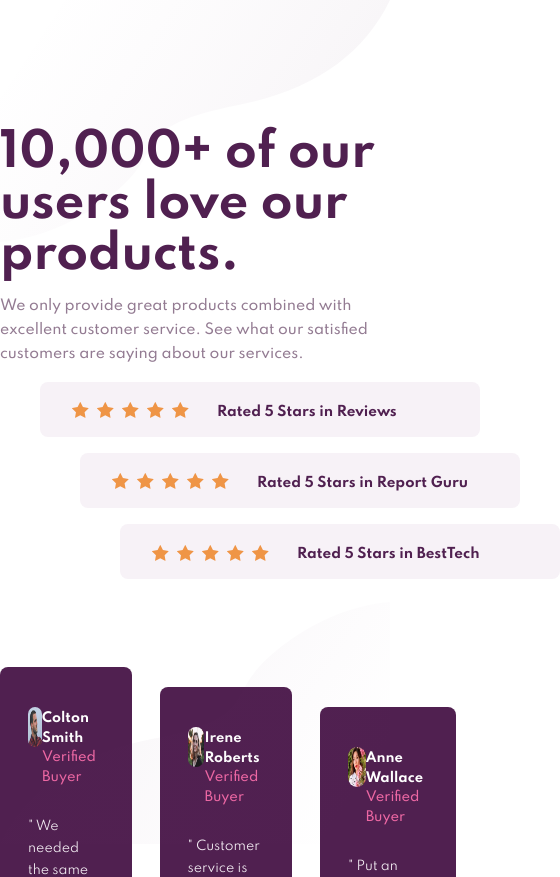
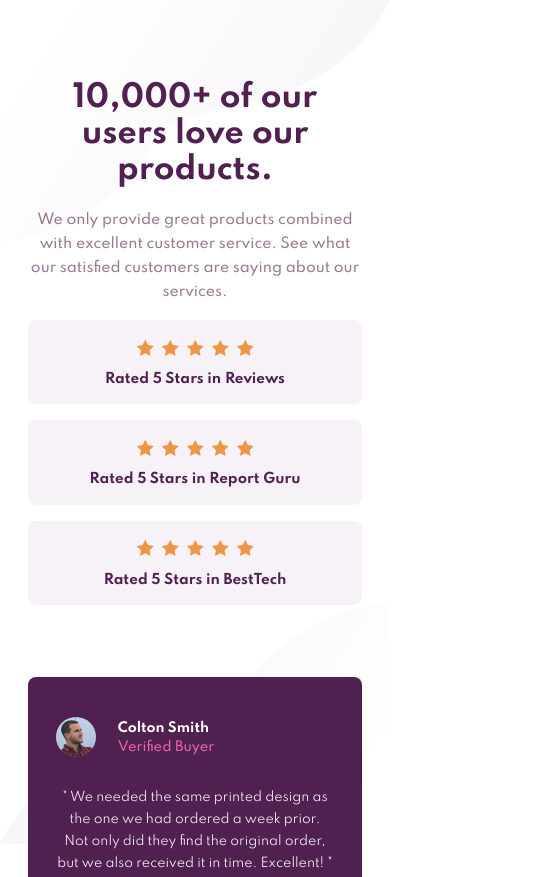
Before and after one commit to AlMon/social-proof-section, a Next.js app: page / in a window 390 px wide. Shown: the top 877 px of the page, 560 px wide, since content can reach past the window. Built offline with nearby package versions, Linux system fonts and the light colour scheme.

Commit message:
Finish mobile design

```diff
--- a/components/Review.js
+++ b/components/Review.js
@@ -13,7 +13,7 @@ function Review(props) {
             />
           ))}
       </span>
-      <span className='text-[#502050] text-[13.5px] mt-[5px] ml-6'>
+      <span className='text-[#502050] text-[13.5px] lg:mt-[5px] mt-[10px] lg:ml-6 block'>
         Rated {props.stars} Stars in {props.publication}
       </span>
     </div>
--- a/components/Testimonial.js
+++ b/components/Testimonial.js
@@ -7,7 +7,7 @@ function Testimonial(props) {
           alt={props.name}
           className='rounded-full h-10 col-span-2'
         />
-        <h3 className='col-span-7 text-[13px] font-bold pt-[2px]'>
+        <h3 className='col-span-7 text-[13px] font-bold pt-[2px] text-left'>
           {props.name} <br />{' '}
           <span className='font-medium text-[#ee68a4]'>Verified Buyer</span>
         </h3>
--- a/pages/index.js
+++ b/pages/index.js
@@ -10,7 +10,6 @@ export default function Home() {
         <link rel='icon' href='/favicon.png' />
       </Head>
 
-      <main className='min-h-screen'>
       <img
         src='/bg-pattern-top-desktop.svg'
         alt='Background pattern top dekstop'
@@ -21,42 +20,44 @@ export default function Home() {
         alt='Background pattern bottom dekstop'
         className='absolute right-0 bottom-0 z-0'
       />
-        <div className='z-10 lg:px-40'>
-          <div className='grid grid-cols-1 lg:grid-cols-2 pt-32'>
+
+      <main className='min-h-screen w-full text-center lg:text-left'>
+        <div className='z-10 lg:px-40 lg:mt-32 mt-20'>
+          <div className='grid grid-cols-1 lg:grid-cols-2 px-7 lg:px-0'>
             <div className='max-w-md'>
-              <h1 className='text-[#502050] text-[46px] leading-[3.2rem] font-bold'>
+              <h1 className='text-[#502050] lg:text-[46px] lg:leading-[3.2rem] text-3xl font-bold'>
                 10,000+ of our users love our products.
               </h1>
-              <p className='text-[#937b92] text-sm mt-3 font-medium leading-6'>
+              <p className='text-[#937b92] text-sm lg:mt-3 mt-5 font-medium leading-6'>
                 We only provide great products combined with excellent customer
                 service. See what our satisfied customers are saying about our
                 services.
               </p>
             </div>
 
-            <div className='px-10'>
+            <div className='lg:px-10'>
               <Review stars={5} publication='Reviews' className='review' />
               <Review
                 stars={5}
                 publication='Report Guru'
-                className='review ml-10'
+                className='review lg:ml-10'
               />
               <Review
                 stars={5}
                 publication='BestTech'
-                className='review ml-20'
+                className='review lg:ml-20'
               />
             </div>
           </div>
 
-          <div className='flex my-14'>
+          <div className='lg:flex my-14'>
             <Testimonial
               avatar='/image-colton.jpg'
               name='Colton Smith'
               quote='We needed the same printed design as the
           one we had ordered a week prior. Not only did they find the original
           order, but we also received it in time. Excellent!'
-              className='testimonial pr-10'
+              className='testimonial lg:pr-10'
             />
             <Testimonial
               avatar='/image-irene.jpg'
@@ -64,7 +65,7 @@ export default function Home() {
               quote='Customer service is always excellent and
                 very quick turn around. Completely delighted with the simplicity of
                 the purchase and the speed of delivery.'
-              className='testimonial mt-9  mx-7'
+              className='testimonial lg:mt-9 lg:mx-7'
             />
             <Testimonial
               avatar='/image-anne.jpg'
@@ -72,7 +73,7 @@ export default function Home() {
               quote='Put an order with this company and can
                 only praise them for the very high standard. Will definitely use them
                 again and recommend them to everyone!'
-              className='testimonial mt-14'
+              className='testimonial lg:mt-14'
             />
           </div>
         </div>
--- a/styles/globals.css
+++ b/styles/globals.css
@@ -6,10 +6,10 @@
 
 @layer components {
   .review {
-    @apply flex items-center my-4 py-[15px] px-7 bg-[#f7f2f7] text-white font-bold rounded-lg w-[440px];
+    @apply lg:flex items-center my-4 py-[15px] lg:px-7 bg-[#f7f2f7] text-white font-bold rounded-lg lg:w-[440px] w-full;
   }
 
   .testimonial {
-    @apply items-center my-4 py-10 px-7 bg-[#502050] text-white rounded-lg h-full;
+    @apply items-center lg:my-4 my-5 mx-7 lg:mx-0 py-10 px-7 bg-[#502050] text-white rounded-lg h-full;
   }
 }
```
Lines whose indentation alone changed are shown as unchanged.
